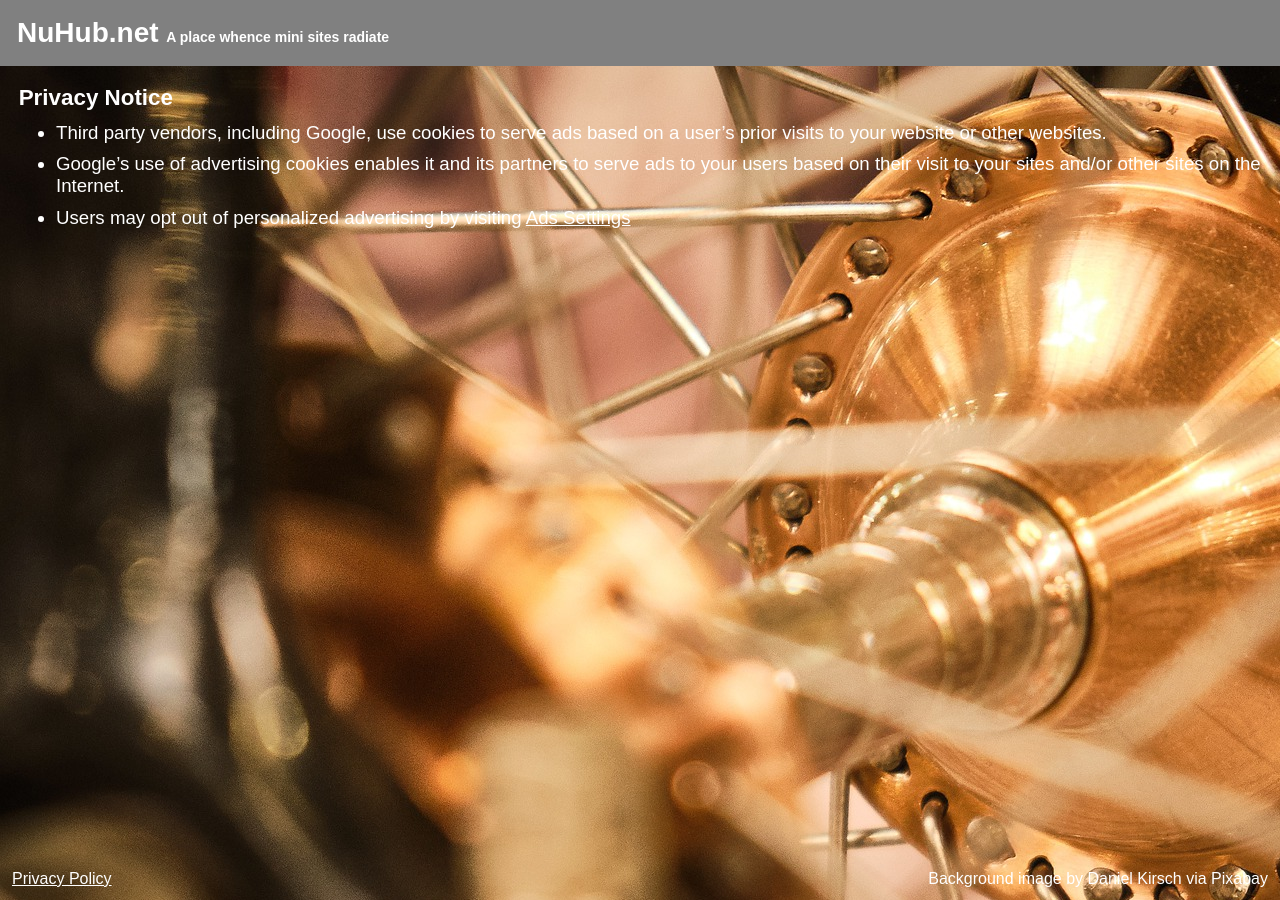
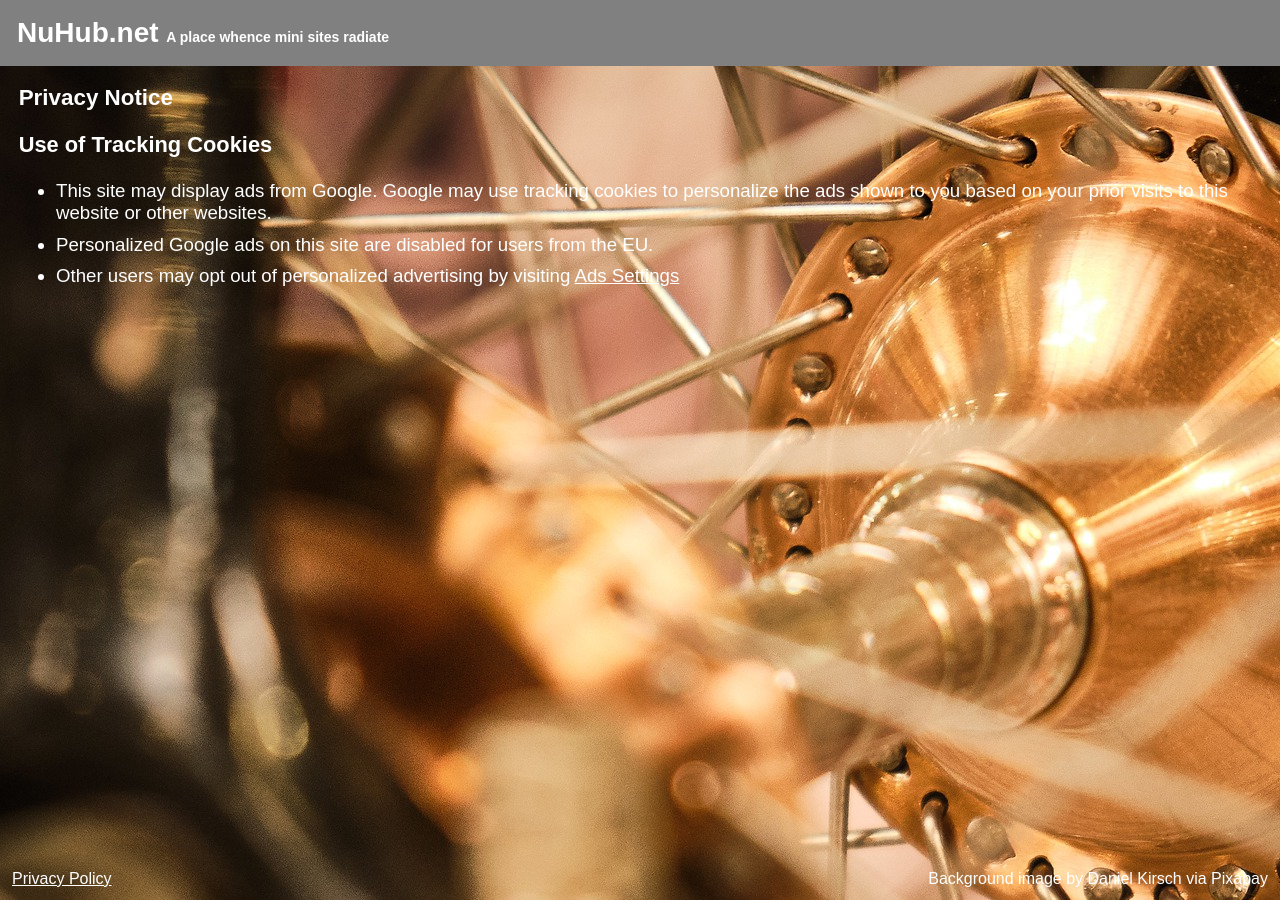
Before and after one commit to david672orford/david672github.io, a Jekyll site: the page built from privacy.md, in a window 1280 px wide. Built offline with Jekyll 4.4.1, drawn with Linux system fonts in a browser that asks for light colours; our own code applies the rules of GitHub Pages for plain Markdown files.

Commit message:
Update privacy.md

```diff
--- a/privacy.md
+++ b/privacy.md
@@ -1,5 +1,6 @@
 ## Privacy Notice
 
-* Third party vendors, including Google, use cookies to serve ads based on a user's prior visits to your website or other websites.
-* Google's use of advertising cookies enables it and its partners to serve ads to your users based on their visit to your sites and/or other sites on the Internet.
-* Users may opt out of personalized advertising by visiting [Ads Settings](https://www.google.com/settings/ads)
+### Use of Tracking Cookies
+* This site may display ads from Google. Google may use tracking cookies to personalize the ads shown to you based on your prior visits to this website or other websites.
+* Personalized Google ads on this site are disabled for users from the EU.
+* Other users may opt out of personalized advertising by visiting [Ads Settings](https://www.google.com/settings/ads)
```
